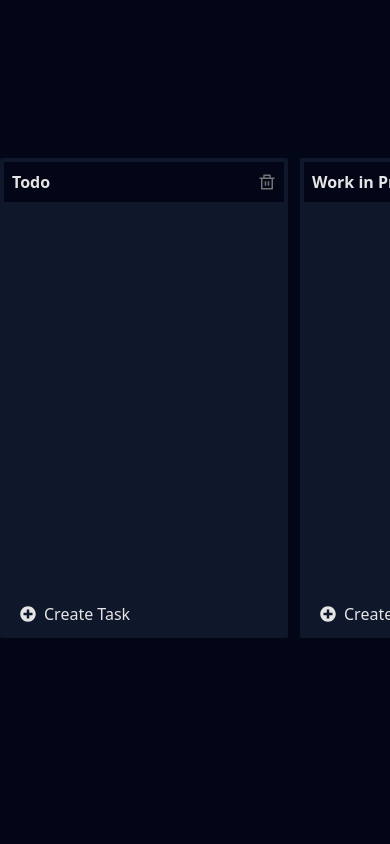
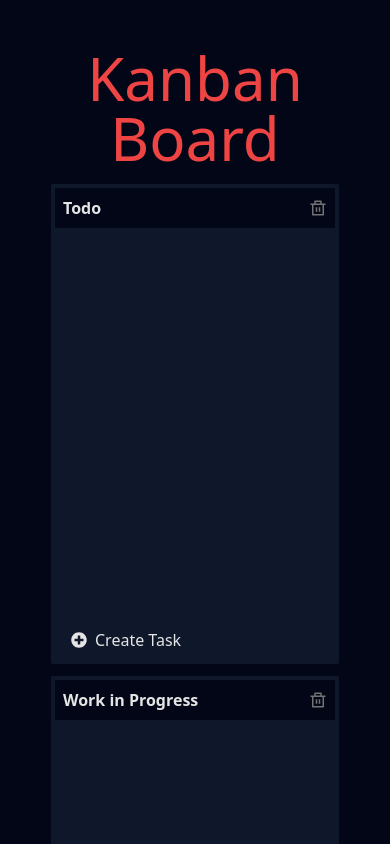
Before and after one commit to barishazar3431/react-kanban-board, a React (Vite) app: page / in a window 390 px wide. Shown: the top 844 px of the page. Built offline with nearby package versions, Linux system fonts and the light colour scheme.

Commit message:
Deploy to firebase

```diff
--- a/src/App.tsx
+++ b/src/App.tsx
@@ -1,7 +1,16 @@
 import KanbanBoard from './components/KanbanBoard';
 
 function App() {
-  return <KanbanBoard />;
+  return (
+    <div>
+      <h1 className="text-center mt-12 -mb-12 text-6xl text-red-500">
+        Kanban Board
+      </h1>
+      <main>
+        <KanbanBoard />
+      </main>
+    </div>
+  );
 }
 
 export default App;
--- a/src/components/KanbanBoard.tsx
+++ b/src/components/KanbanBoard.tsx
@@ -28,7 +28,6 @@ function KanbanBoard() {
   const dispatch = useAppDispatch();
   const [activeColumn, setActiveColumn] = useState<Column | null>(null);
   const [activeTask, setActiveTask] = useState<Task | null>(null);
-
 
   useEffect(() => {
     localStorage.setItem('columns', JSON.stringify(columns));
@@ -123,8 +122,8 @@ function KanbanBoard() {
   };
 
   return (
-    <div className="h-screen flex items-center w-full max-w-[100rem] mx-auto">
-      <div className="flex items-start min-w-full gap-3 overflow-x-scroll  pb-12">
+    <div className="min-h-screen flex items-center w-full max-w-[100rem] mx-auto ">
+      <div className="flex items-start min-w-full gap-3 overflow-x-scroll  pb-12 lg:flex-col lg:items-center lg:mt-16">
         <DndContext
           sensors={sensors}
           onDragStart={handleDragStart}
--- a/tailwind.config.js
+++ b/tailwind.config.js
@@ -3,6 +3,10 @@ export default {
   content: ['./index.html', './src/**/*.{js,ts,jsx,tsx}'],
   theme: {
     extend: {},
+    screens: {
+      lg: { max: '1023px' },
+      // => @media (max-width: 1023px) { ... }
+    },
   },
   plugins: [],
 };
```
Also changed, not shown: firebase.json (added), 1 other file (tests, documents, lock files or other folders).
